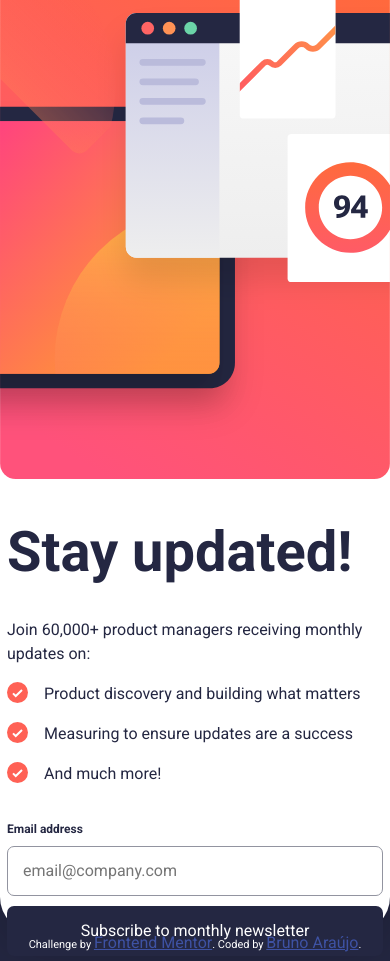
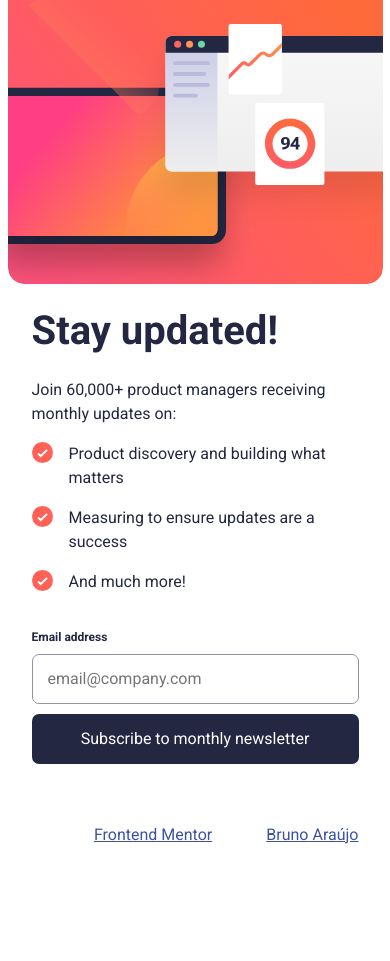
Before and after one commit to Brunoalaraujo/newsletter-sign-up, a plain HTML site: page index.html in a window 390 px wide. After the commit the page ends 844 px from the top, so only its background shows below. Drawn offline with Linux system fonts and the light colour scheme.

Commit message:
:lipstick: feat index mobile

```diff
--- a/src/styles/style.css
+++ b/src/styles/style.css
@@ -48,7 +48,6 @@ body {
   height: 446px;
 }
 
-
 .form__title {
   color: var(--darkSlateGrey);
   font-weight: 700;
@@ -83,7 +82,9 @@ body {
 }
 
 .form__invalidText {
-  font-size: 0.75rem;
+  font-size: 12px;
+  font-weight: 700;
+  line-height: 150%;
   color: var(--primary-tomato);
   display: none;
 }
@@ -152,16 +153,33 @@ body {
 }
 
 @media screen and (max-width: 768px) {
-  .container{
-    display: flex;
+  body {
+    background-color: var(--white);
+  }
+  .container {
     flex-direction: column-reverse;
-    width: 100%;
-    height: auto;
-    padding: 0;
-    margin-top: 1px;
+    width: 375px;
+    height: 100vh;
+    box-shadow: none;
+    justify-content: flex-end;
   }
 
-  .imgContainer{
-    width: 100%;
+  .imgContainer {
+    width: 375px;
+    height: 284px;
+    background-image: url(../assets/images/illustration-sign-up-mobile.svg);
+    border-radius: 0px 0px 16px 16px;
+  }
+
+  .formContainer{
+    width: 327px;
+    height: 276px;
+  }
+
+  .form__title{
+    width: 327px;
+    font-size: 40px;
+    line-height: 100%;
+
   }
 }
```
